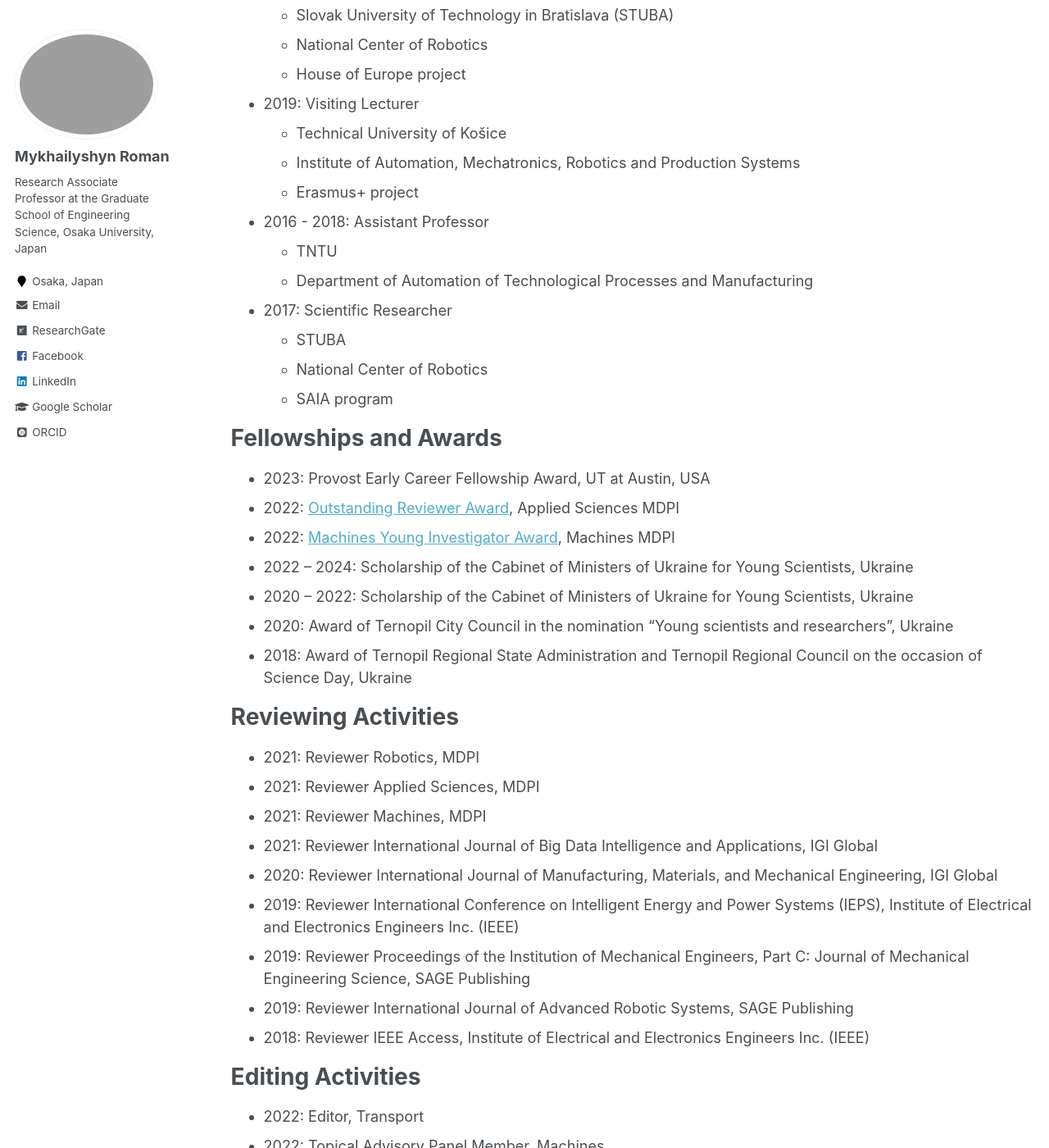
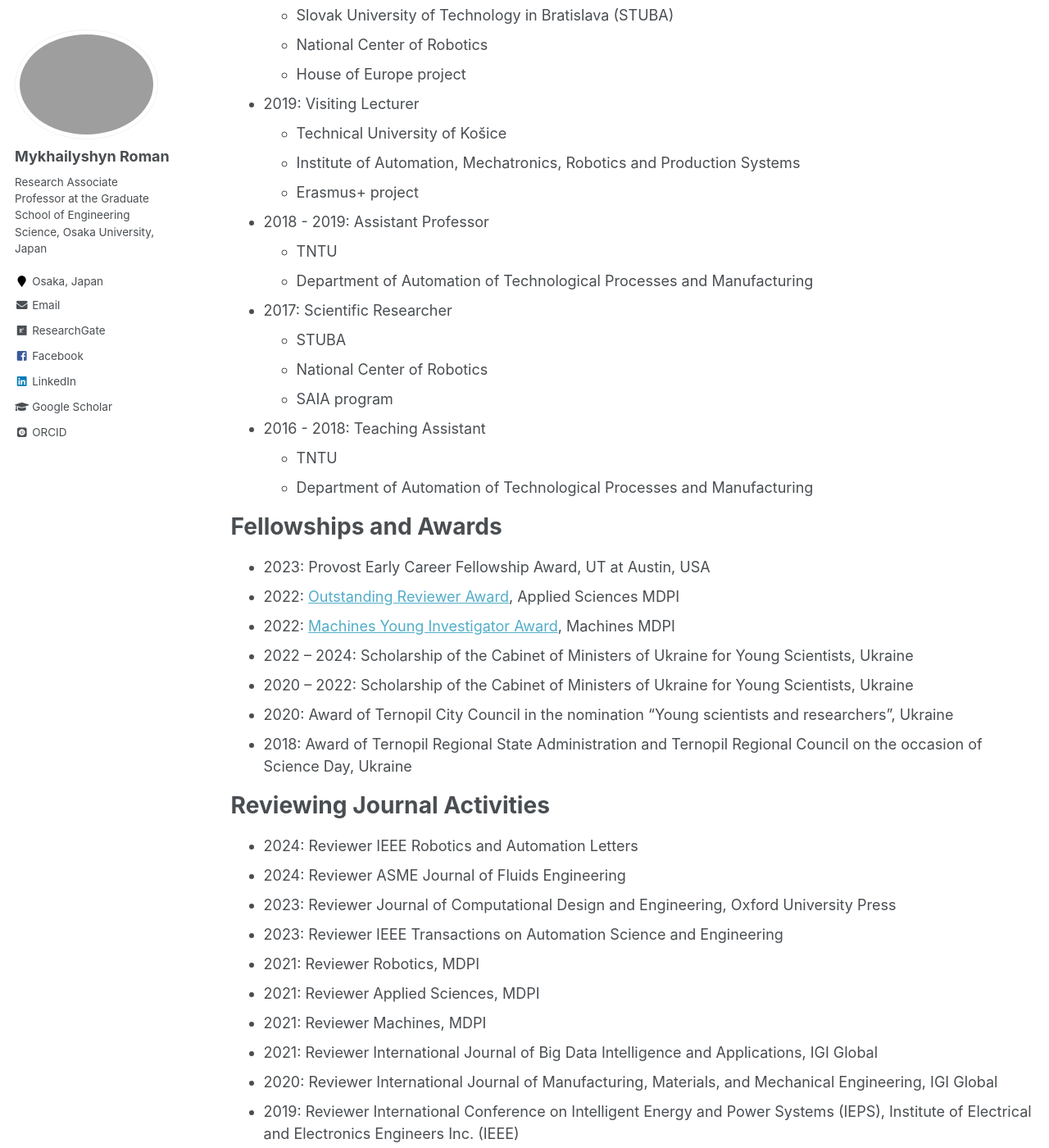
Before and after one commit to RomanMykhailyshyn/RomanMykhailyshyn.github.io, a Jekyll site: the page built from _pages/cv.md, in a window 1280 px wide and 1400 px high, scrolled down 1006 px. Shown: the whole window at 82% size. Built offline with Jekyll 4.4.1, drawn with Linux system fonts in a browser that asks for light colours; some web fonts are replaced.

Commit message:
Update cv.md

```diff
--- a/_pages/cv.md
+++ b/_pages/cv.md
@@ -47,7 +47,7 @@ Work experience
   * Institute of Automation, Mechatronics, Robotics and Production Systems
   * Erasmus+ project
 
-* 2016 - 2018: Assistant Professor
+* 2018 - 2019: Assistant Professor
   * TNTU
   * Department of Automation of Technological Processes and Manufacturing
 
@@ -55,6 +55,10 @@ Work experience
   * STUBA
   * National Center of Robotics
   * SAIA program
+
+* 2016 - 2018: Teaching Assistant
+  * TNTU
+  * Department of Automation of Technological Processes and Manufacturing
 
 Fellowships and Awards
 ======
@@ -66,8 +70,12 @@ Fellowships and Awards
 * 2020:        Award of Ternopil City Council in the nomination "Young scientists and researchers", Ukraine
 * 2018:        Award of Ternopil Regional State Administration and Ternopil Regional Council on the occasion of Science Day, Ukraine
 
-Reviewing Activities
+Reviewing Journal Activities
 ======
+* 2024: Reviewer IEEE Robotics and Automation Letters
+* 2024: Reviewer ASME Journal of Fluids Engineering
+* 2023: Reviewer Journal of Computational Design and Engineering, Oxford University Press
+* 2023: Reviewer IEEE Transactions on Automation Science and Engineering
 * 2021: Reviewer Robotics, MDPI
 * 2021: Reviewer Applied Sciences, MDPI
 * 2021: Reviewer Machines, MDPI
```
